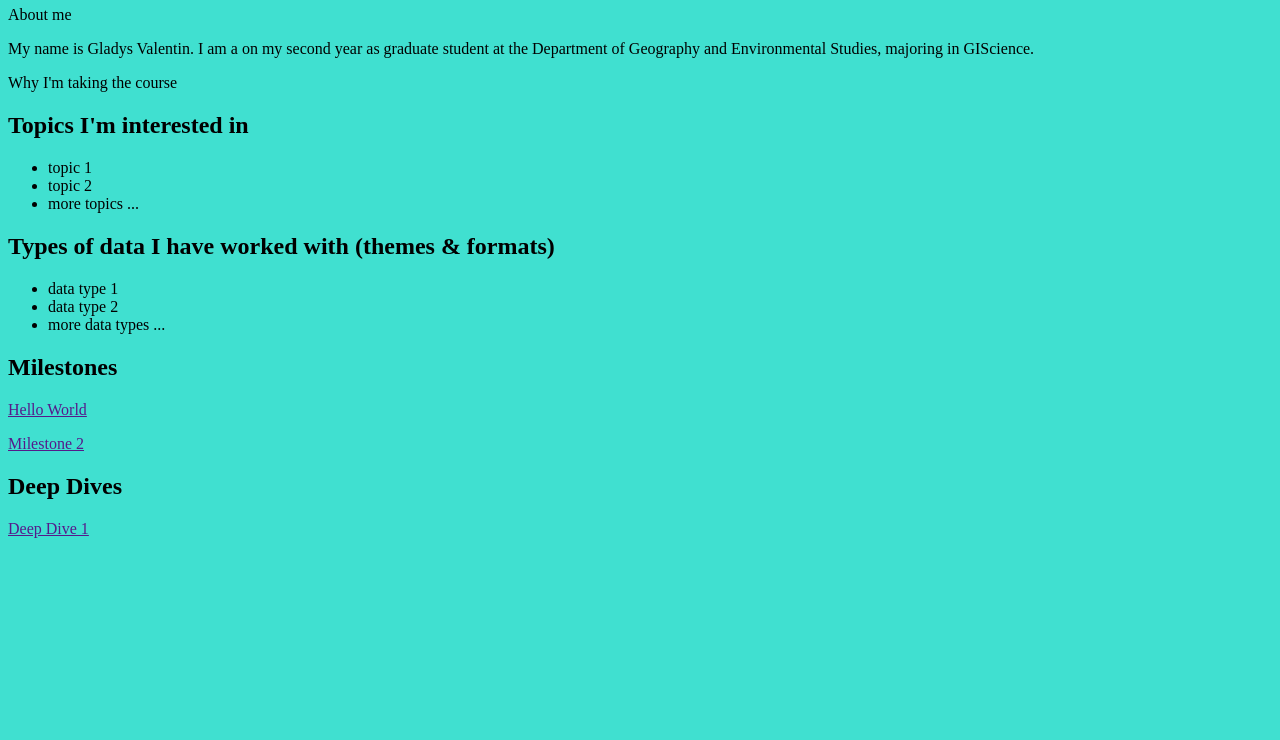
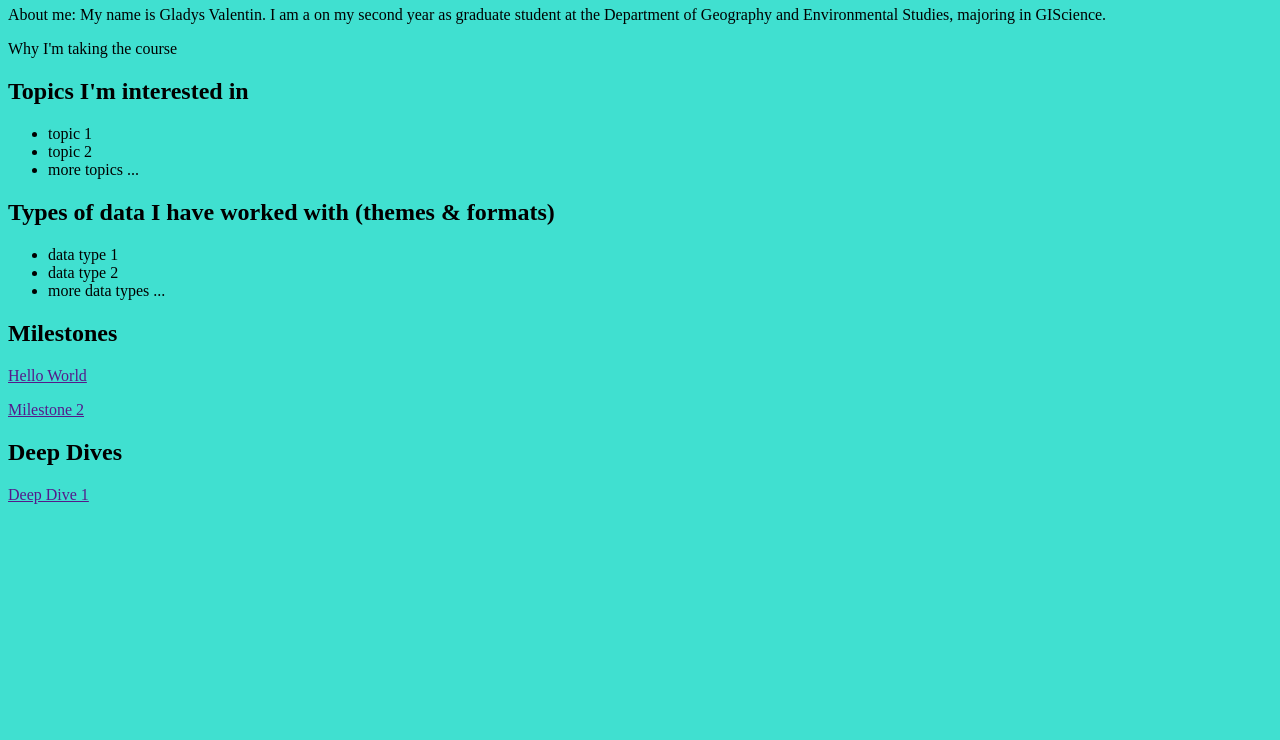
Before and after one commit to gvalentin007/portfolio, a plain HTML site: page index.html in a window 1280 px wide. Shown: the part 60-800 px from the top of the page. Drawn offline with Linux system fonts and the light colour scheme.

Commit message:
Update index.html

```diff
--- a/index.html
+++ b/index.html
@@ -19,9 +19,9 @@
 	</head>
 	<body>
 		<h1>My Geography 485L/585L Home Page</h1>
-		<p>About me
-			<p>My name is Gladys Valentin. I am a on my second year as graduate student at the Department of Geography and Environmental Studies, majoring in GIScience. </p>
+		<p>About me: My name is Gladys Valentin. I am a on my second year as graduate student at the Department of Geography and Environmental Studies, majoring in GIScience.
 		</p>
+
 		<p>Why I'm taking the course</p>
 
 		<h2>Topics I'm interested in</h2>
```
